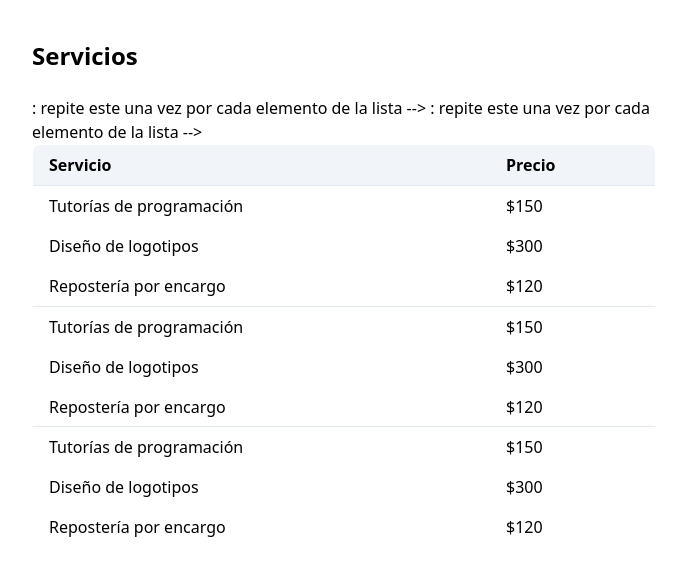
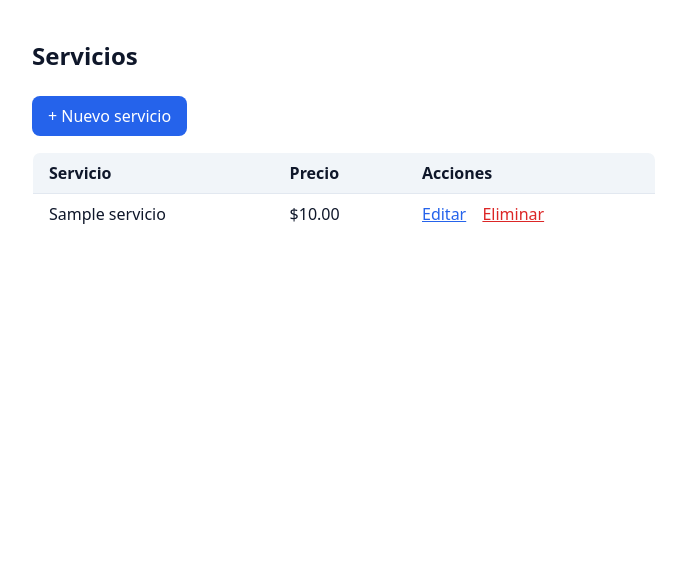
Before and after one commit to madridrodriguezjesusfrancisco/CRUD_admin_servicios_aivin_madridrodriguezjesusfrancisco, a Django app: page /servicios/ in a window 1280 px wide. Shown: the top 587 px of the page, without its empty margins (296-982 px from the left). Run offline with Django 5.2, Linux system fonts and the light colour scheme; tables that the repository leaves empty hold one stand-in row (values such as "Sample post"); some libraries are stand-ins or nearby versions.

Commit message:
Agregar operaciones CRUD para servicios
Co-authored-by: Copilot <223556219+Copilot@users.noreply.github.com>

```diff
--- a/core/models.py
+++ b/core/models.py
@@ -24,7 +24,7 @@ class Servicio(models.Model):
     # creado_en: Django guarda automáticamente la fecha y hora cuando se crea el registro
     creado_en = models.DateTimeField(auto_now_add=True)
 
-    # __str__: define qué texto se muestra al "imprimir" este objeto (ej. en el panel /admin)
+    # __str__: mismo método, no cambia el nombre
     def __str__(self):
-        # devuelve el título en vez de algo genérico como "Servicio object (1)"
-        return self.titulo
+        # f-string: arma un texto con el título, un guion y el precio del objeto
+        return f"{self.titulo} — ${self.precio}"
--- /dev/null
+++ b/core/templates/core/base.html
@@ -0,0 +1,36 @@
+{# base.html: el "molde" que comparten todas las páginas; las demás plantillas solo rellenan el bloque "contenido" #}
+<!DOCTYPE html>
+{# lang="es": el contenido de la página está en español #}
+<html lang="es">
+{# head: datos de la página que no se ven (título, acentos, estilos) #}
+<head>
+  {# charset UTF-8: permite acentos y ñ #}
+  <meta charset="UTF-8">
+  {# viewport: hace que la página se adapte al ancho del celular #}
+  <meta name="viewport" content="width=device-width, initial-scale=1">
+  {# block titulo: cada página puede cambiar el texto de la pestaña; si no lo cambia, dice "Servicios" #}
+  <title>{% block titulo %}Servicios{% endblock %}</title>
+  {# Play CDN de Tailwind: el mismo que usaste en la Semana 2 y en servicios.html #}
+  <script src="https://cdn.tailwindcss.com"></script>
+  {# style: reglas mínimas para que se vean los campos que dibuja form.as_p (Tailwind les quita el borde) #}
+  <style>
+    /* input, textarea, select: borde gris, esquinas redondeadas, relleno y ancho completo en cada campo */
+    input, textarea, select { border: 1px solid #94a3b8; border-radius: .5rem; padding: .4rem .6rem; width: 100%; }
+    /* label: cada etiqueta en su propia línea y en negritas */
+    label { display: block; font-weight: 600; margin-bottom: .2rem; }
+    /* .errorlist: la lista de errores que genera Django; se pinta en rojo */
+    .errorlist { color: #dc2626; font-size: .9rem; }
+    /* .helptext: los textos de ayuda de Django (ej. reglas de contraseña), en gris y pequeños */
+    .helptext { color: #64748b; font-size: .8rem; display: block; }
+  {# cierra el bloque de estilos #}
+  </style>
+{# cierra el head #}
+</head>
+{# body: lo que se ve; max-w-2xl + mx-auto centran el contenido con un ancho máximo #}
+<body class="max-w-2xl mx-auto py-10 px-6 bg-white text-slate-900">
+  {# block contenido: aquí cada página (listado, formulario, eliminar) pone lo suyo #}
+  {% block contenido %}{% endblock %}
+{# cierra el body #}
+</body>
+{# cierra el documento HTML #}
+</html>
--- a/core/templates/core/inicio.html
+++ b/core/templates/core/inicio.html
@@ -9,7 +9,10 @@
   <h1>Hola desde MySQL</h1>
   <!-- {{ motor }}: Django reemplaza esto por el valor de contexto['motor'] que armó la vista -->
   <p>Motor de base de datos: {{ motor }}</p>
-  <!-- {{ host }}: reemplazado por contexto['host'] — si dice "aivencloud.com" es MySQL real -->
+ <!-- párrafo del host, no se toca -->
   <p>Host: {{ host }}</p>
+  <!-- a NUEVO: {% url 'servicios' %} busca la ruta por su name= en urls.py -->
+  <a href="{% url 'servicios' %}">Ver servicios →</a>
+<!-- cierra el body -->
 </body>
 </html>
--- a/core/templates/core/servicios.html
+++ b/core/templates/core/servicios.html
@@ -1,33 +1,57 @@
-<!DOCTYPE html>
-<html lang="es">
-<head>
-  <meta charset="UTF-8">
-  <title>Servicios</title>
-  <!-- mismo Play CDN de Tailwind que usaste en la Semana 2 -->
-  <script src="https://cdn.tailwindcss.com"></script>
-</head>
-<body class="max-w-2xl mx-auto py-10 px-6">
+{# extends: el listado también usa el molde base.html (debe ser la primera etiqueta) #}
+{% extends 'core/base.html' %}
+
+{# block contenido: lo que va dentro del body de base.html #}
+{% block contenido %}
+  {# h1: título de la página #}
   <h1 class="text-2xl font-bold mb-6">Servicios</h1>
-  <!-- table w-full: la tabla ocupa todo el ancho del contenedor -->
+  {# enlace a la ruta con name="crear_servicio" (la registras en el paso 05) #}
+  <a href="{% url 'crear_servicio' %}" class="inline-block mb-4 bg-blue-600 text-white px-4 py-2 rounded-lg">+ Nuevo servicio</a>
+  {# table w-full: la tabla ocupa todo el ancho; border dibuja el contorno gris #}
   <table class="w-full border border-slate-200 rounded-lg overflow-hidden">
+    {# thead: la fila de encabezados, con fondo gris claro #}
     <thead class="bg-slate-100">
+      {# tr: la única fila del encabezado #}
       <tr>
+        {# th: encabezado de la columna del nombre #}
         <th class="text-left px-4 py-2">Servicio</th>
+        {# th: encabezado de la columna del precio #}
         <th class="text-left px-4 py-2">Precio</th>
+        {# th: NUEVO, encabezado de la columna con los enlaces Editar / Eliminar #}
+        <th class="text-left px-4 py-2">Acciones</th>
+      {# cierra la fila del encabezado #}
       </tr>
+    {# cierra el encabezado de la tabla #}
     </thead>
+    {# tbody: el cuerpo de la tabla, donde van las filas de datos #}
     <tbody>
-      <!-- {% for servicio in servicios %}: repite este <tr> una vez por cada elemento de la lista -->
+      {# for: repite la fila una vez por cada servicio de la lista #}
       {% for servicio in servicios %}
+      {# tr: una fila por servicio; border-t dibuja la línea gris de arriba #}
       <tr class="border-t border-slate-200">
-        <!-- {{ servicio.nombre }}: accede a la clave 'nombre' del diccionario actual -->
-        <td class="px-4 py-2">{{ servicio.nombre }}</td>
-        <!-- {{ servicio.precio }}: accede a la clave 'precio' del diccionario actual -->
+        {# td: celda con el título del servicio #}
+        <td class="px-4 py-2">{{ servicio.titulo }}</td>
+        {# td: celda con el precio; el $ es texto fijo antes del número #}
         <td class="px-4 py-2">${{ servicio.precio }}</td>
+        {# td: celda de las acciones #}
+        <td class="px-4 py-2">
+          {# url 'editar_servicio' servicio.pk: arma la dirección /servicios/<id>/editar/ #}
+          <a href="{% url 'editar_servicio' servicio.pk %}" class="text-blue-600 underline">Editar</a>
+          {# url 'eliminar_servicio' servicio.pk: arma la dirección /servicios/<id>/eliminar/ #}
+          <a href="{% url 'eliminar_servicio' servicio.pk %}" class="text-red-600 underline ml-3">Eliminar</a>
+        {# cierra la celda de las acciones #}
+        </td>
+      {# cierra la fila de este servicio #}
       </tr>
-      <!-- {% endfor %}: cierra el bucle, obligatorio en Django (a diferencia de Python) -->
+      {# empty: lo que se muestra si la lista no tiene ningún servicio #}
+      {% empty %}
+      {# fila única con el aviso; colspan="3" la estira a lo ancho de las 3 columnas #}
+      <tr><td colspan="3" class="px-4 py-6 text-center text-slate-500">Todavía no hay servicios.</td></tr>
+      {# endfor: fin de la repetición #}
       {% endfor %}
+    {# cierra el cuerpo de la tabla #}
     </tbody>
+  {# cierra la tabla #}
   </table>
-</body>
-</html>
+{# endblock: fin del bloque contenido #}
+{% endblock %}
--- a/core/urls.py
+++ b/core/urls.py
@@ -1,14 +1,19 @@
-# path: función para definir una ruta individual
+# path: función para declarar una ruta URL y a qué vista apunta
 from django.urls import path
-# views: el archivo que acabás de escribir, en la misma carpeta
+# views: el módulo con todas las funciones-vista de esta app
 from . import views
 
-# urlpatterns: lista de rutas que esta app entiende
+# urlpatterns: la lista de rutas que Django revisa, en orden, para cada URL
 urlpatterns = [
-    # '': la URL vacía (la raíz de esta app) · views.inicio: la función que la atiende
-    # name='inicio': un alias interno para referirse a esta ruta sin escribir la URL a mano
+    # '': la página de inicio de la Semana 3 ("Hola desde MySQL"); no la borres
     path('', views.inicio, name='inicio'),
-
-    # nueva ruta 'servicios/' → función views.servicios → alias 'servicios'
+    # /servicios/: la vista de listado que ya existía desde la Semana 3
     path('servicios/', views.servicios, name='servicios'),
+    # /servicios/nuevo/: formulario en blanco para crear un registro
+    path('servicios/nuevo/', views.crear_servicio, name='crear_servicio'),
+    # /servicios/<int:pk>/editar/: <int:pk> captura el id de la URL y lo pasa como argumento a la vista
+    path('servicios/<int:pk>/editar/', views.editar_servicio, name='editar_servicio'),
+    # /servicios/<int:pk>/eliminar/: mismo patrón, para la pantalla de confirmación de borrado
+    path('servicios/<int:pk>/eliminar/', views.eliminar_servicio, name='eliminar_servicio'),
+# cierra la lista urlpatterns
 ]
--- a/core/views.py
+++ b/core/views.py
@@ -1,26 +1,122 @@
-# render: función que combina una plantilla con datos y arma la respuesta HTTP
-from django.shortcuts import render
-# connection: objeto de Django que expone la configuración de la base de datos activa
+
+from django.shortcuts import render, redirect, get_object_or_404
 from django.db import connection
+from django.contrib.auth.decorators import login_required
 
-# def: toda vista es una función que recibe "request" (la petición del navegador)
+from .models import Servicio
+from .forms import ServicioForm
+
+
 def inicio(request):
-    # settings_dict: diccionario interno con ENGINE, HOST, NAME, etc. de la conexión activa
     info_bd = connection.settings_dict
-    # contexto: los datos que la plantilla va a poder usar con {{ variable }}
+
     contexto = {
         'motor': info_bd['ENGINE'],
         'host': info_bd['HOST'],
     }
-    # render: junta el template "core/inicio.html" con el contexto y devuelve el HTML final
+
     return render(request, 'core/inicio.html', contexto)
-# nueva función de vista, además de "inicio" que ya tenías
+
+
 def servicios(request):
-    # lista_servicios: datos de ejemplo en Python — todavía no vienen de MySQL
-    lista_servicios = [
-        {'nombre': 'Tutorías de programación', 'precio': 150},
-        {'nombre': 'Diseño de logotipos', 'precio': 300},
-        {'nombre': 'Repostería por encargo', 'precio': 120},
-    ]
-    # se la pasamos a la plantilla con la clave 'servicios'
-    return render(request, 'core/servicios.html', {'servicios': lista_servicios})
+    lista_servicios = Servicio.objects.all()
+
+    return render(
+        request,
+        'core/servicios.html',
+        {'servicios': lista_servicios}
+    )
+
+
+@login_required
+def crear_servicio(request):
+    if request.method == 'POST':
+        form = ServicioForm(request.POST)
+
+        if form.is_valid():
+            nuevo = form.save(commit=False)
+            nuevo.propietario = request.user
+            nuevo.save()
+
+            return redirect('servicios')
+    else:
+        form = ServicioForm()
+
+    return render(
+        request,
+        'core/servicio_form.html',
+        {'form': form, 'titulo_pagina': 'Nuevo servicio'}
+    )
+
+
+@login_required
+def editar_servicio(request, pk):
+    servicio = get_object_or_404(Servicio, pk=pk)
+
+    if request.method == 'POST':
+        form = ServicioForm(request.POST, instance=servicio)
+
+        if form.is_valid():
+            form.save()
+            return redirect('servicios')
+    else:
+        form = ServicioForm(instance=servicio)
+
+    return render(
+        request,
+        'core/servicio_form.html',
+        {'form': form, 'titulo_pagina': 'Editar servicio'}
+    )
+
+
+@login_required
+def eliminar_servicio(request, pk):
+    servicio = get_object_or_404(Servicio, pk=pk)
+
+    if request.method == 'POST':
+        servicio.delete()
+        return redirect('servicios')
+
+    return render(
+        request,
+        'core/servicio_confirm_delete.html',
+        {'servicio': servicio}
+    )
+
+# @login_required: solo usuarios con sesión iniciada pueden editar
+@login_required
+# pk: la clave primaria (id) que Django extrae del pedazo <int:pk> de la URL (paso 05)
+def editar_servicio(request, pk):
+    # busca el Servicio con ese id; si no existe, responde 404 automáticamente
+    servicio = get_object_or_404(Servicio, pk=pk)
+    # si el usuario envió el formulario con cambios, la petición llega como POST
+    if request.method == 'POST':
+        # instance=servicio: le dice al formulario "actualiza ESTE registro, no crees uno nuevo"
+        form = ServicioForm(request.POST, instance=servicio)
+        # is_valid(): revisa tipos de dato y campos obligatorios
+        if form.is_valid():
+            # save(): al tener instance=, guarda los cambios sobre el mismo registro (UPDATE, no INSERT)
+            form.save()
+            # redirect: regresa al listado después de guardar
+            return redirect('servicios')
+    # si no es POST, es GET: se acaba de abrir la pantalla de edición
+    else:
+        # instance=servicio sin datos de POST: precarga el formulario con los valores actuales
+        form = ServicioForm(instance=servicio)
+    # render: reutiliza servicio_form.html con el título "Editar servicio"
+    return render(request, 'core/servicio_form.html', {'form': form, 'titulo_pagina': 'Editar servicio'})
+
+# @login_required: solo usuarios con sesión iniciada pueden borrar
+@login_required
+# eliminar_servicio: recibe el pk (id) desde la URL /servicios/<pk>/eliminar/
+def eliminar_servicio(request, pk):
+    # busca el registro exacto a borrar, igual que en editar_servicio
+    servicio = get_object_or_404(Servicio, pk=pk)
+    # solo se borra si llega un POST (el botón de confirmar), nunca con un simple GET
+    if request.method == 'POST':
+        # delete(): borra la fila de MySQL de verdad
+        servicio.delete()
+        # redirect: regresa al listado, ya sin el registro borrado
+        return redirect('servicios')
+    # si es GET, solo muestra la pantalla de "¿Seguro?"; todavía no borra nada
+    return render(request, 'core/servicio_confirm_delete.html', {'servicio': servicio})
--- a/miproyecto_MRJF/settings.py
+++ b/miproyecto_MRJF/settings.py
@@ -167,3 +167,4 @@ STORAGES = {
     },
 # cierre del diccionario STORAGES
 }
+LOGIN_URL = '/admin/login/'
```
Also changed, not shown: core/forms.py (added, +14 -0 lines), core/templates/core/servicio_confirm_delete.html (added, +28 -0 lines), core/templates/core/servicio_form.html (added, +28 -0 lines).
